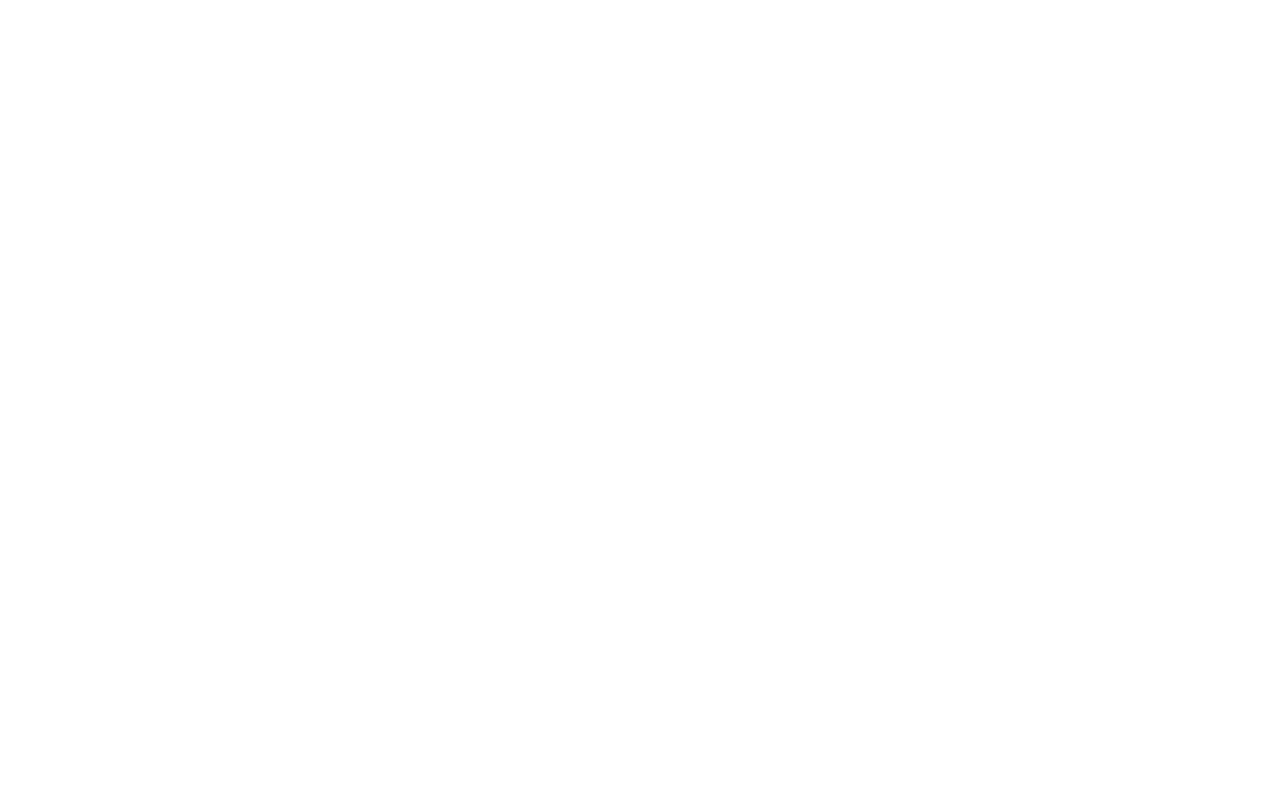
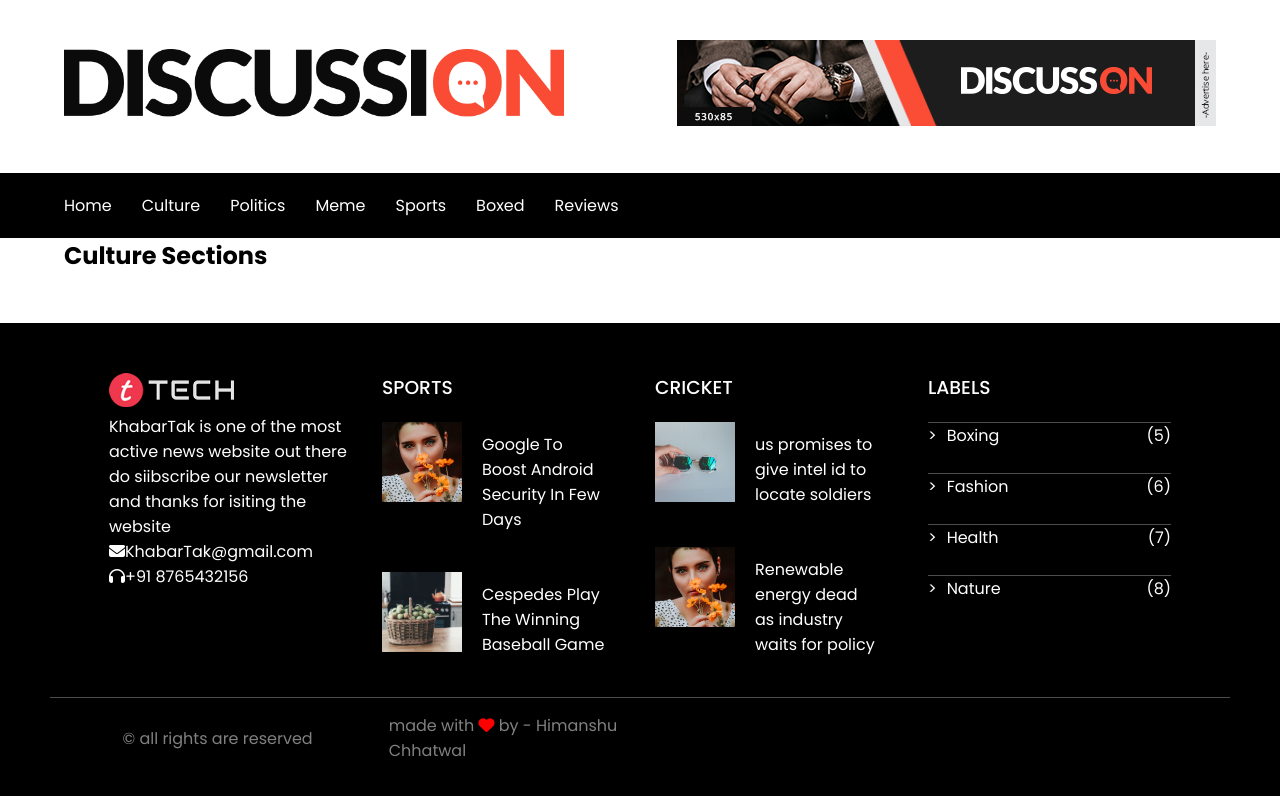
Before and after one commit to himanshu1221/khabartak, a React (Create React App) app: page /culture in a window 1280 px wide. Before the commit this address had no page. Shown: the top 796 px of the page. Built offline with nearby package versions, Linux system fonts and the light colour scheme.

Commit message:
added footer added culture routing added slider

```diff
--- a/src/App.js
+++ b/src/App.js
@@ -2,13 +2,19 @@
 import  Header  from './components/common/header/Header';
 import { Route, Routes} from 'react-router-dom'
 import { Homepages } from './components/Homepages';
+import Culture from './components/culture/Culture';
+import Footer from './components/common/footer/Footer';
+import Singlepages from './components/SinglePages/Singlepages';
+import Heading from './components/Heading/Heading';
 
 
 function App() {
   return (
     <>
       <Routes>
-        <Route path = "/" element = {<><Header/><Homepages/></>}></Route>
+        <Route path = "/" element = {<><Homepages/></>}></Route>
+        <Route path = "/culture" element = {<><Header/><Culture/><Footer/></>}></Route>
+
       </Routes>
     </>
   );
--- a/src/components/Homepages.jsx
+++ b/src/components/Homepages.jsx
@@ -1,5 +1,6 @@
 import React from 'react'
 import Footer from './common/footer/Footer'
+import Header from './common/header/Header'
 import Discover from './home/discover/Discover'
 import Hero from './home/hero/Hero'
 import Home from './home/mainContent/homes/Home'
@@ -7,6 +8,7 @@
 export const Homepages = () => {
   return (
     <>
+        <Header/>
         <Hero/>
         <Home/>
         <Discover/>
--- /dev/null
+++ b/src/components/SinglePages/Singlepages.jsx
@@ -0,0 +1,25 @@
+import React, { useState } from 'react'
+import { useParams } from 'react-router-dom'
+import './singlepages.css'
+import SinglepagesSlider from './singlepageslider/SinglepagesSlider'
+
+const Singlepages = () => {
+    const{id} = useParams(null)
+    const [item,setItem]= useState(null)
+  return (
+    <>
+    {item ?(
+        <main>
+            <SinglepagesSlider/>
+            <div className="container">
+                <section className="mainContent details">
+                    <h1 className='title'>{item.title}</h1>
+                </section>
+            </div>
+        </main>
+    ):( <h1>not found</h1> )}
+    </>
+  )
+}
+
+export default Singlepages
--- /dev/null
+++ b/src/components/SinglePages/singlepageslider/SinglepagesSlider.jsx
@@ -0,0 +1,9 @@
+import React from 'react'
+
+const SinglepagesSlider = () => {
+  return (
+    <div>SinglepagesSlider</div>
+  )
+}
+
+export default SinglepagesSlider
--- a/src/components/common/footer/Footer.jsx
+++ b/src/components/common/footer/Footer.jsx
@@ -30,17 +30,29 @@
                 <h3>CRICKET</h3>
                     <div className="item">
                         <img src="../images/hero/hero3.jpg" alt="" />
-                        <p>Lorem ipsum dolor sit amet, consectetur adipisicing elit. Voluptas, necessitatibus.</p>
+                        <p>us promises to  give intel id to locate soldiers</p>
                     </div>
                     <div className="item">
                         <img src="../images/hero/hero1.jpg" alt="" />
-                        <p>Lorem ipsum, dolor sit amet consectetur adipisicing elit. Voluptas, in.</p>
+                        <p>Renewable energy dead as industry waits for  policy</p>
                     </div>
                 </div>
                 <div className="box">
                     <h3>LABELS</h3>
+                    <ul>
+                        <li><span>Boxing</span><label>(5)</label></li>
+                        <li><span>Fashion</span><label>(6)</label></li>
+                        <li><span>Health</span><label>(7)</label></li>
+                        <li><span>Nature</span><label>(8)</label></li>
+                    </ul>
                 </div>
             </div>
+        <div className="legal">
+            <div className="container flexSB">
+                <p>© all rights are reserved</p>
+                <p>made with <i className='fa fa-heart'></i> by - Himanshu Chhatwal</p>
+            </div>
+        </div>
         </footer>
     </>
   )
--- a/src/components/common/footer/footer.css
+++ b/src/components/common/footer/footer.css
@@ -0,0 +1,73 @@
+footer{
+    background: #000;
+    color:#fff ;
+    padding: 50px;
+    margin-top: 50px;
+}
+
+footer .container{
+    display: grid;
+    grid-template-columns: repeat(4,15fr);
+    grid-gap: 30px;
+}
+
+footer .logo .p{
+    margin: 20px 0;
+}
+
+footer h3{
+    margin-bottom: 20px;
+    font-weight: 500;
+}
+
+footer .item{
+    display: flex;
+    margin-bottom: 30px;
+}
+
+footer .item img{
+    width: 80px;
+    height: 80px;
+    object-fit: cover;
+}
+
+footer .item p{
+    padding: 10px 20px;
+}
+
+footer ul li{
+    margin-bottom: 20px;
+    border-top: 1px solid rgba(255,255,255,0.3);
+    padding-bottom: 5px;
+    display: flex;
+    justify-content: space-between;
+    position: relative;
+}
+
+footer ul li:nth-child(1){
+    border-bottom: none;
+}
+
+footer ul li span::before{
+    content: ">";
+    top: 0;
+    left: 0;
+    margin-right: 10px;
+}
+
+.legal{
+    padding: 15px;
+    background-color: #000;
+    color: grey;
+    border-top: 1px solid rgba(255,255,255,0.3);
+}
+
+.legal i{
+    color: red;
+}
+
+@media screen and (max-width) {
+    footer .container{
+        grid-template-columns: repeat(2,1fr);
+    }
+}
--- /dev/null
+++ b/src/components/culture/Culture.jsx
@@ -0,0 +1,15 @@
+import React from 'react'
+
+const Culture = () => {
+  return (
+    <>
+        <section className="culture">
+            <div className="container paddinTB">
+                <h1>Culture Sections</h1>
+            </div>
+        </section>
+    </>
+  )
+}
+
+export default Culture
--- a/src/components/home/hero/Card.jsx
+++ b/src/components/home/hero/Card.jsx
@@ -1,4 +1,5 @@
 import React from 'react'
+import { Link } from 'react-router-dom'
 
 const Card = ({item:{id,cover,catgeory,title,authorName,authorImg,time }}) => {
   return (
@@ -9,7 +10,9 @@
           </div>
           <div className="text">
             <span className='category'>{catgeory}</span>
+            <Link to={`/Singlepages/${id}`}>
             <h1 className='titleBg'>{title}</h1>
+            </Link>
             <div className="author flex">
               <span>by {authorName}</span>
               <span>{time}</span>
```
Also changed, not shown: src/components/SinglePages/singlepages.css (added).
